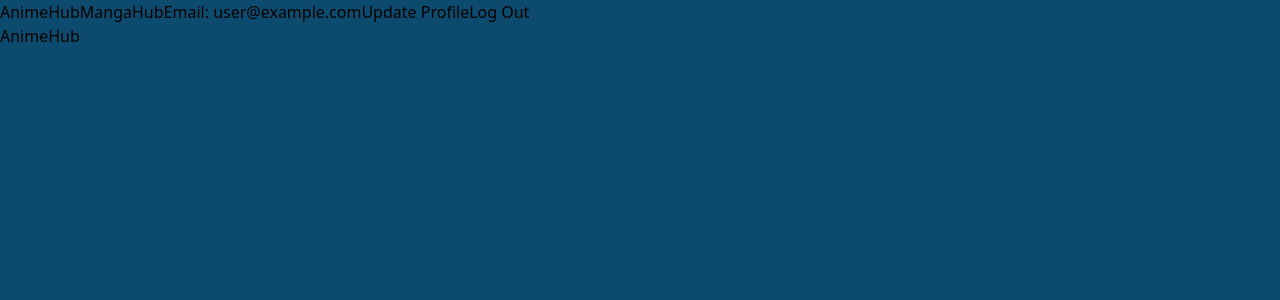
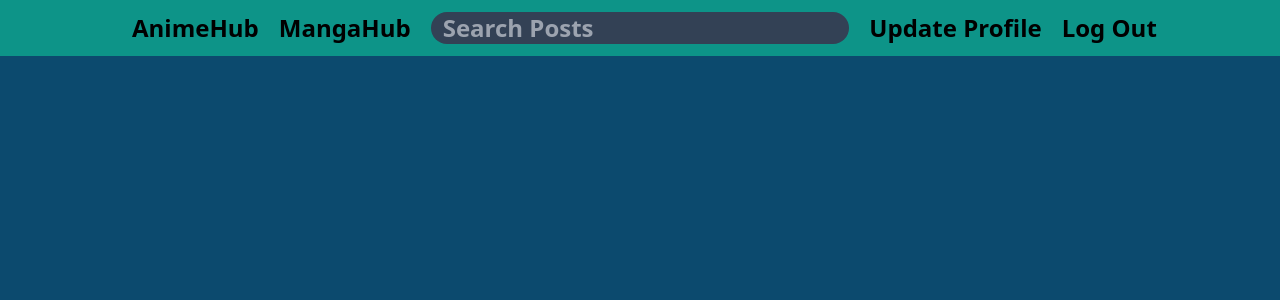
Before and after one commit to dive0/AandM-Discussion-Hub, a React (Vite) app: page / in a window 1280 px wide. Shown: the top 300 px of the page. Built offline with nearby package versions, Linux system fonts and the light colour scheme; no server answers; the database is empty; sample sign-in values are in the browser's storage.

Commit message:
Fetch trending anime from api

```diff
--- a/package.json
+++ b/package.json
@@ -9,6 +9,7 @@
     "preview": "vite preview"
   },
   "dependencies": {
+    "axios": "^1.3.5",
     "firebase": "^9.19.1",
     "react": "^18.2.0",
     "react-dom": "^18.2.0",
--- a/src/Components/Navbar.jsx
+++ b/src/Components/Navbar.jsx
@@ -1,34 +1,50 @@
-import { useState } from "react"
-import { Link, Outlet, useNavigate } from "react-router-dom"
-import { useAuth } from "../Contexts/AuthContext"
+import { useState } from "react";
+import { Link, Outlet, useNavigate } from "react-router-dom";
+import { useAuth } from "../Contexts/AuthContext";
 
 const Navbar = () => {
-  const [error, setError] = useState("")
-  const { currentUser, logout } = useAuth()
-  const navigate = useNavigate()
+  const [error, setError] = useState("");
+  const { currentUser, logout } = useAuth();
+  const navigate = useNavigate();
 
   const handleLogout = async () => {
-    setError("")
+    setError("");
     try {
-      await logout()
-      navigate("/login")
+      await logout();
+      navigate("/login");
     } catch {
-      setError("Failed to log out")
+      setError("Failed to log out");
     }
-  }
+  };
 
   return (
     <nav>
       {error && alert(error)}
-      <Link to="/">AnimeHub</Link>
-      <Link to="/manga-hub">MangaHub</Link>
+      <ul className="bg-teal-600 grid grid-cols-3 text-2xl p-3 font-semibold">
+        <div className="flex justify-end space-x-5 px-5">
+          <li>
+            <Link to="/">AnimeHub</Link>
+          </li>
+          <Link to="/manga-hub">MangaHub</Link>
+        </div>
 
-      Email: {currentUser.email}
-      <Link to="/update-profile">Update Profile</Link>
-      <button onClick={handleLogout}>Log Out</button>
+        {/* Email: {currentUser.email} */}
+        <div>
+          <input type="text" id="search" placeholder="Search Posts" className="w-full  rounded-full px-3 bg-slate-700 text-white hover:bg-slate-900 focus:bg-slate-900" />
+        </div>
+
+        <div className="flex justify-start space-x-5 px-5">
+          <li>
+            <Link to="/update-profile">Update Profile</Link>
+          </li>
+          <li>
+            <button onClick={handleLogout}>Log Out</button>
+          </li>
+        </div>
+      </ul>
       <Outlet />
     </nav>
-  )
-}
+  );
+};
 
-export default Navbar
+export default Navbar;
--- a/src/Pages/AnimeHub.jsx
+++ b/src/Pages/AnimeHub.jsx
@@ -1,7 +1,54 @@
+import { useState, useEffect } from "react";
+
 const AnimeHub = () => {
-  return (
-    <div>AnimeHub</div>
-  )
-}
+  const [animeTrendingData, setAnimeTrendingData] = useState([])
 
-export default AnimeHub
+  let query = `
+  query ($page: Int, $perPage: Int, $search: String) {
+    Page(page: $page, perPage: $perPage) {
+      pageInfo {
+        total
+        perPage
+      }
+      media(search: $search, type: ANIME, sort: TRENDING_DESC) {
+        id
+        title {
+          romaji
+        }
+        type
+        coverImage {
+          extraLarge
+        }
+      }
+    }
+  }
+  `;
+
+  let variables = {
+    page: 1,
+    perPage: 10,
+  };
+
+  useEffect(() => {
+    fetch("https://graphql.anilist.co", {
+      method: "POST",
+      headers: {
+        "Content-Type": "application/json",
+        Accept: "application/json",
+      },
+      body: JSON.stringify({
+        query: query,
+        variables: variables,
+      }),
+    })
+      .then((res) => res.json())
+      .then((data) => setAnimeTrendingData(data.data.Page.media));
+  }, [])
+
+  return (<>
+    <h1></h1>
+    {animeTrendingData?.forEach((anime) => console.log(anime))}
+  </>);
+};
+
+export default AnimeHub;
--- a/src/Pages/ForgotPassword.jsx
+++ b/src/Pages/ForgotPassword.jsx
@@ -27,7 +27,7 @@ const ForgotPassword = () => {
   return (
     <div className="formsPage">
       <div className="formsContainer">
-        <h2>Reset Password</h2>
+        <h1>Reset Password</h1>
         {error && alert(error)}
         {message && alert(message)}
         <form onSubmit={handleSubmit} className="formsContainerContent">
--- a/src/Pages/Login.jsx
+++ b/src/Pages/Login.jsx
@@ -27,7 +27,7 @@ const Login = () => {
   return (
     <div className="formsPage">
       <div className="formsContainer">
-        <h2>Login</h2>
+        <h1>Login</h1>
         {error && alert(error)}
         <form onSubmit={handleSubmit} className="formsContainerContent">
           <label htmlFor="email">Email</label>
--- a/src/Pages/Signup.jsx
+++ b/src/Pages/Signup.jsx
@@ -32,7 +32,7 @@ const Signup = () => {
   return (
     <div className="formsPage">
       <div className="formsContainer">
-        <h2>Sign Up</h2>
+        <h1>Sign Up</h1>
         {error && alert(error)}
         <form onSubmit={handleSubmit} className="formsContainerContent">
           <label htmlFor="email">Email</label>
--- a/src/Pages/UpdateProfile.jsx
+++ b/src/Pages/UpdateProfile.jsx
@@ -40,7 +40,7 @@ const UpdateProfile = () => {
   return (
     <div className="formsPage">
       <div className="formsContainer">
-        <h2>Update Profile</h2>
+        <h1>Update Profile</h1>
         {error && alert(error)}
         <form onSubmit={handleSubmit} className="formsContainerContent">
           <label htmlFor="email">Email</label>
--- a/src/index.css
+++ b/src/index.css
@@ -11,7 +11,7 @@
     @apply text-center bg-cyan-700 rounded-2xl px-6 py-4;
   }
 
-  .formsContainer h2 {
+  .formsContainer h1 {
     @apply text-6xl my-5 ;
   }
 
```
Also changed, not shown: 1 other file (tests, documents, lock files or other folders).
